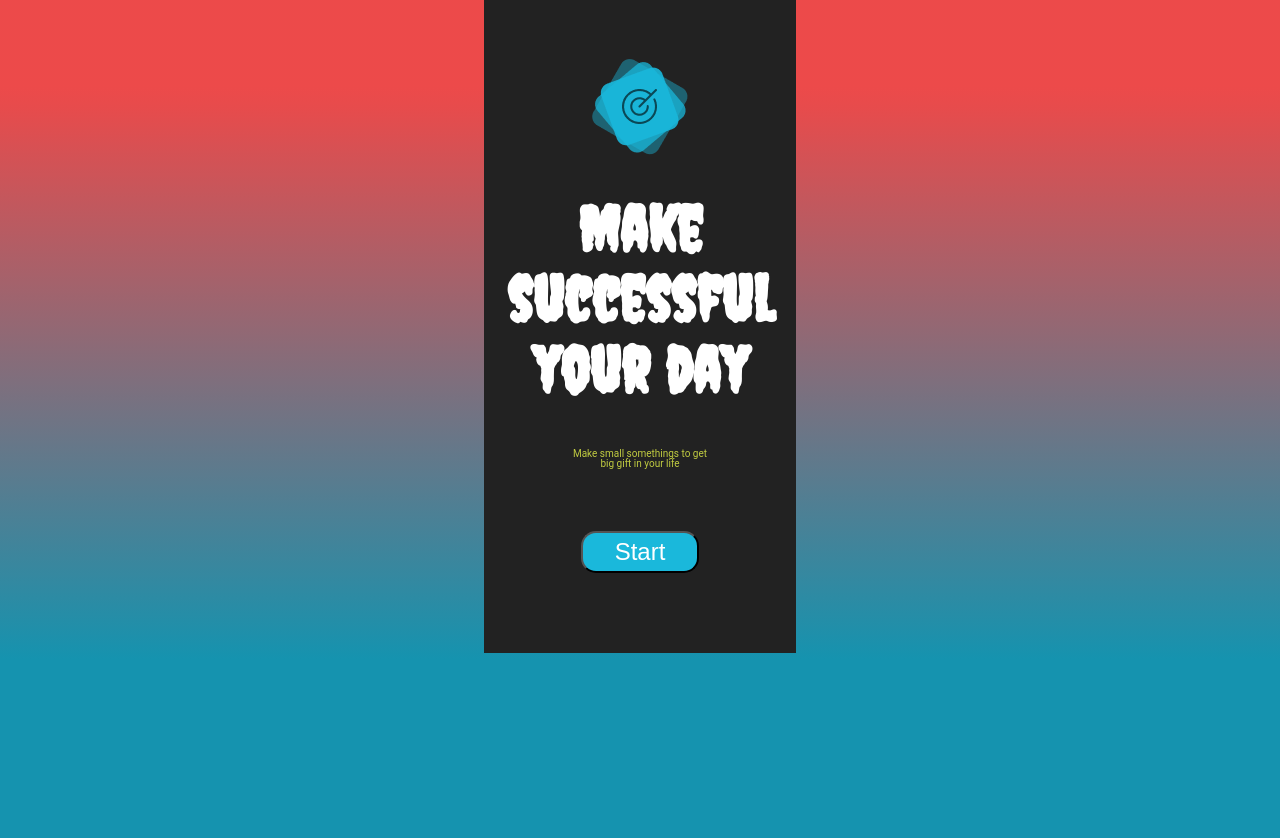
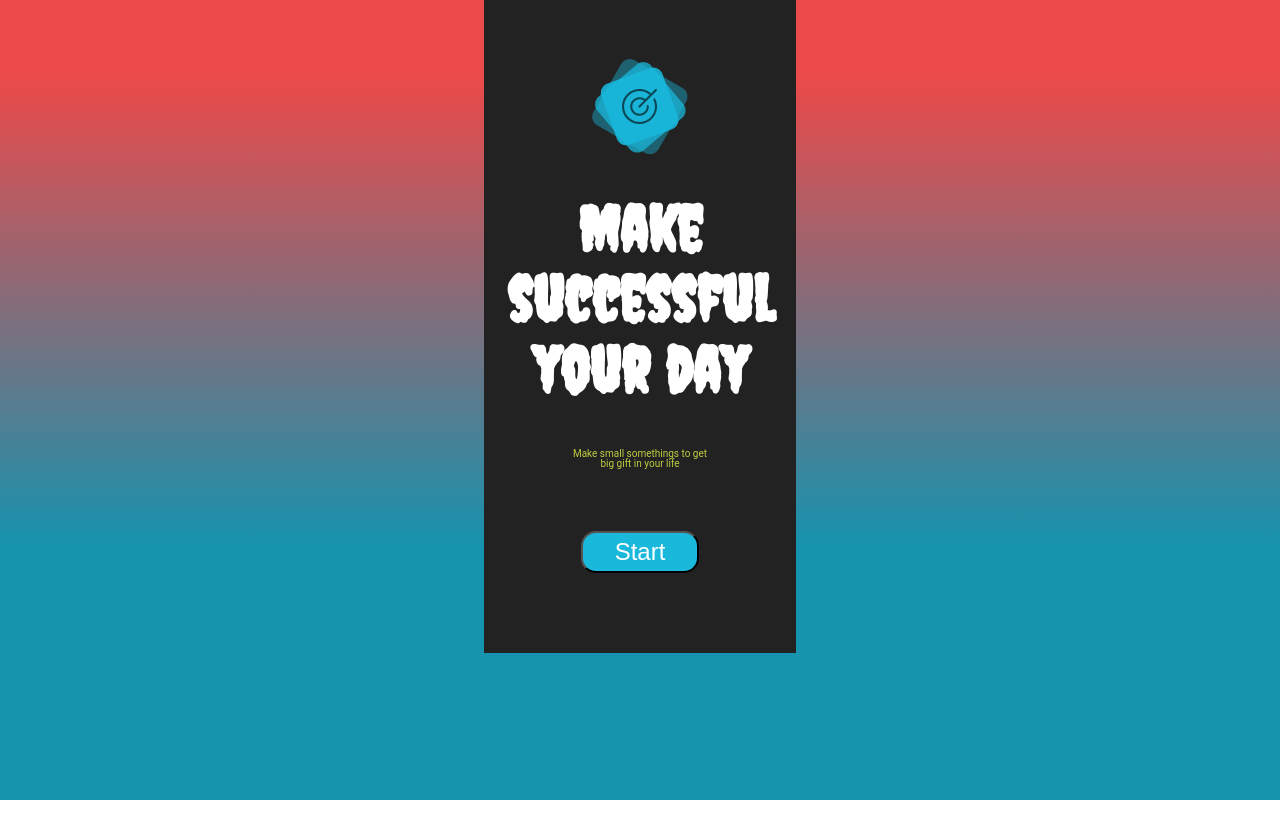
Before and after one commit to Tim2095/To-do-List-, a Vue app: page / in a window 1280 px wide. Shown: the top 838 px of the page. After the commit the page ends 800 px from the top, so only its background shows below. Built offline with nearby package versions, Linux system fonts and the light colour scheme.

Commit message:
Fix the Height

```diff
--- a/src/views/HomePage.vue
+++ b/src/views/HomePage.vue
@@ -31,7 +31,7 @@
       rgba(221, 6, 7, 0.720854) 11.25%,
       #1593af 68.67%
     );
-    height: 120vh;
+    height: 100vh;
 
     .home-page__content {
       max-width: 312px;
```
